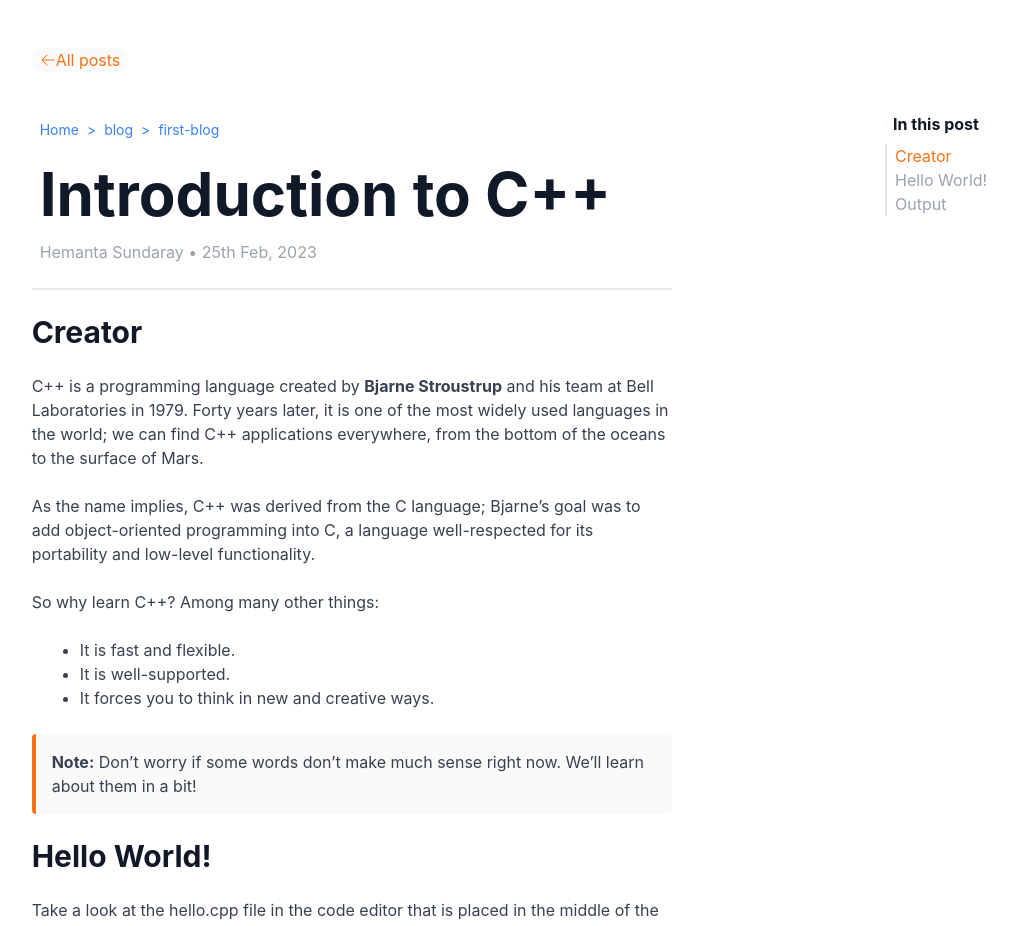
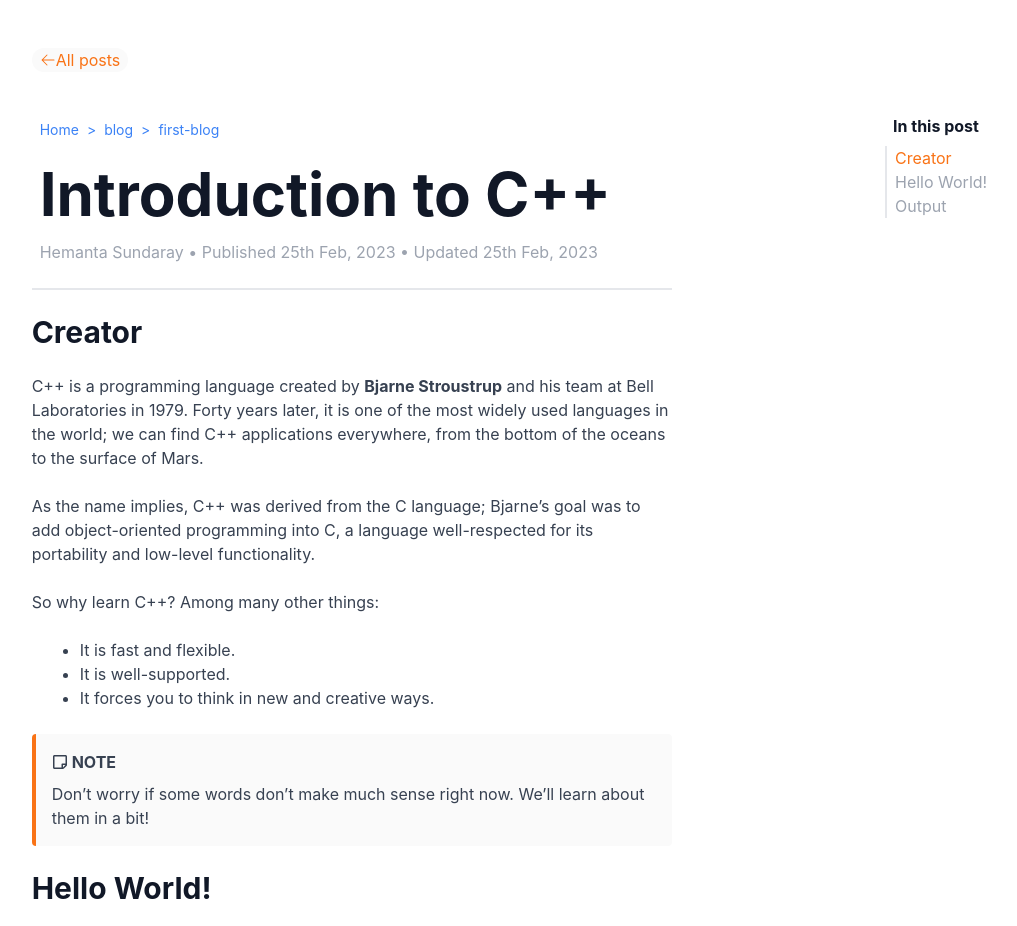
Before and after one commit to sundaray/tusar-nextjs-blog, a Next.js app: page /blog/first-blog in a window 1280 px wide. Shown: the top 926 px of the page, without its empty margins (75-1092 px from the left). Built offline with nearby package versions, Linux system fonts and the light colour scheme.

Commit message:
note feature updated

```diff
--- a/src/components/post/Heading1.js
+++ b/src/components/post/Heading1.js
@@ -3,7 +3,7 @@ import Link from "next/link";
 import { ArrowLeftIcon } from "@heroicons/react/24/solid";
 import Breadcrumbs from "./BreadCrumbs";
 
-const Heading1 = ({ children, date }) => {
+const Heading1 = ({ children, publishedDate, updatedDate }) => {
   return (
     <div className="mt-12 ">
       <Link
@@ -18,7 +18,10 @@ const Heading1 = ({ children, date }) => {
         <h1 className="text-4xl md:text-6xl text-gray-900 font-bold">
           {children}{" "}
         </h1>
-        <p className="text-gray-400">Hemanta Sundaray &#8226; {date}</p>
+        <p className="text-gray-400">
+          Hemanta Sundaray &#8226; Published {publishedDate} &#8226; Updated{" "}
+          {updatedDate}
+        </p>
       </div>
     </div>
   );
--- a/src/components/post/Note.js
+++ b/src/components/post/Note.js
@@ -1,8 +1,13 @@
 import React from "react";
+import { FaRegStickyNote } from "react-icons/fa";
 
 const Note = ({ children }) => {
   return (
-    <div className="border-l-4 border-orange-500 bg-zinc-50 pl-4 py-4 rounded">
+    <div className="border-l-4 border-orange-500 bg-zinc-50 px-4 py-4 rounded">
+      <div className="flex items-center mb-2">
+        <FaRegStickyNote className="w-4 h-4 text-gray-700 mr-1" />
+        <p className="font-bold text-gray-700">NOTE</p>
+      </div>
       {children}
     </div>
   );
--- a/src/components/post/PostLayout.js
+++ b/src/components/post/PostLayout.js
@@ -13,7 +13,7 @@ const PostLayout = ({ children, toc = true }) => {
           </aside>
         )}
       </div>
-      <footer className=" text-gray-500 grid place-items-center py-12 border-t-2">
+      <footer className=" text-gray-500 grid place-items-center py-8 border-t-2">
         &#169; {new Date().getFullYear()} &#8226; All rights reserved
       </footer>
     </>
--- a/src/pages/blog/first-blog.js
+++ b/src/pages/blog/first-blog.js
@@ -1,6 +1,5 @@
+import Head from "next/head";
 import PostLayout from "../../components/post/PostLayout";
-import Pagination from "@/components/post/Pagination";
-import Author from "@/components/post/Author";
 import Heading1 from "@/components/post/Heading1";
 import List from "@/components/post/List";
 import Note from "@/components/post/Note";
@@ -11,7 +10,13 @@ import { code } from "@/components/codesnippets/first-blog";
 const Home = () => {
   return (
     <PostLayout>
-      <Heading1 date="25th Feb, 2023">Introduction to C++</Heading1>
+      <Head>
+        <title>Learn C++ | Hemanta Sundaray</title>
+        <meta name="description" content="" key="desc" />
+      </Head>
+      <Heading1 publishedDate="25th Feb, 2023" updatedDate="25th Feb, 2023">
+        Introduction to C++
+      </Heading1>
       <h2 className="heading-2" id="Creator">
         Creator
       </h2>
@@ -34,8 +39,8 @@ const Home = () => {
         <li>It forces you to think in new and creative ways.</li>
       </List>
       <Note>
-        <span className="font-bold">Note:</span> Don’t worry if some words don’t
-        make much sense right now. We’ll learn about them in a bit!
+        Don’t worry if some words don’t make much sense right now. We’ll learn
+        about them in a bit!
       </Note>
       <h2 className="heading-2" id="Hello World!">
         Hello World!
@@ -82,8 +87,6 @@ const Home = () => {
           is pronounced “see-out”.
         </li>
       </List>
-      {/* <Pagination /> */}
-      {/* <Author /> */}
     </PostLayout>
   );
 };
```
